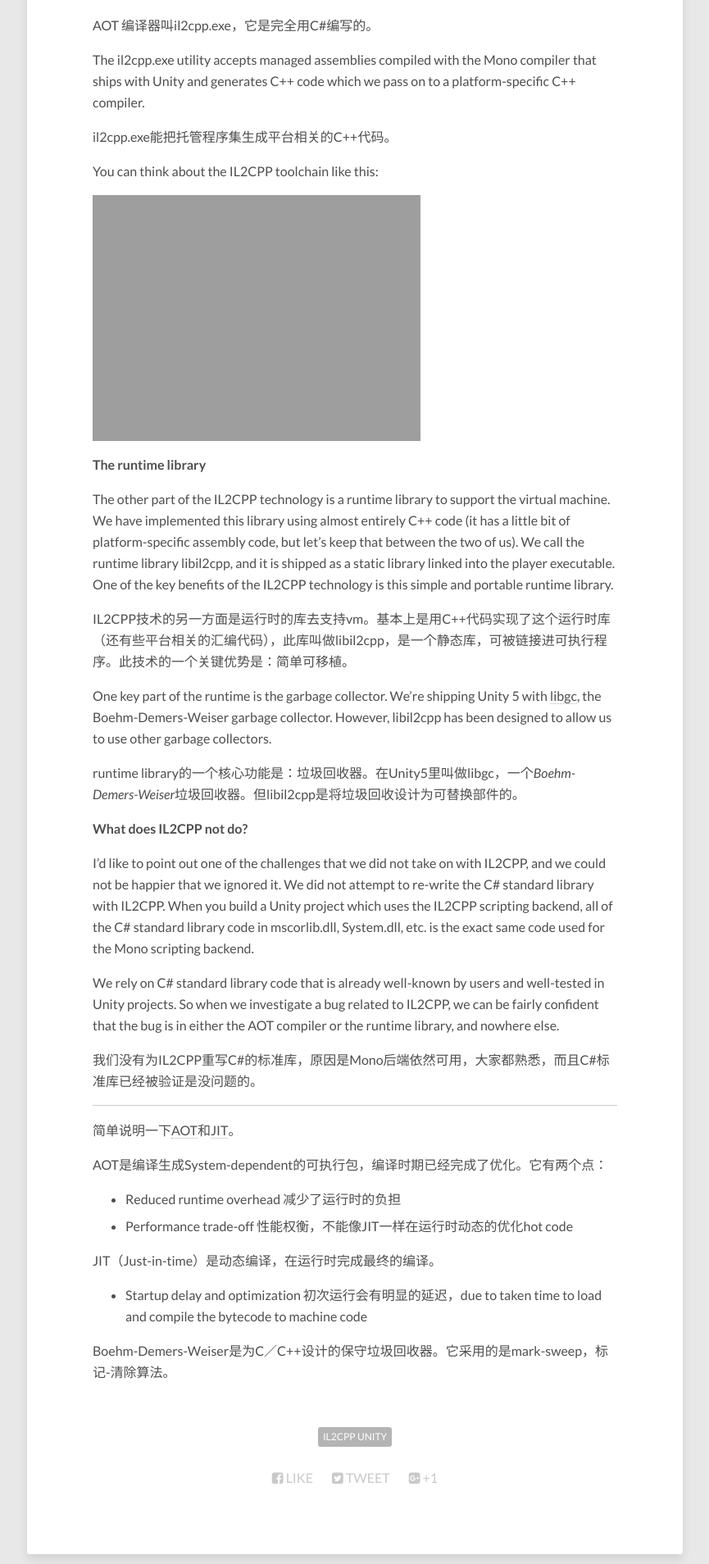
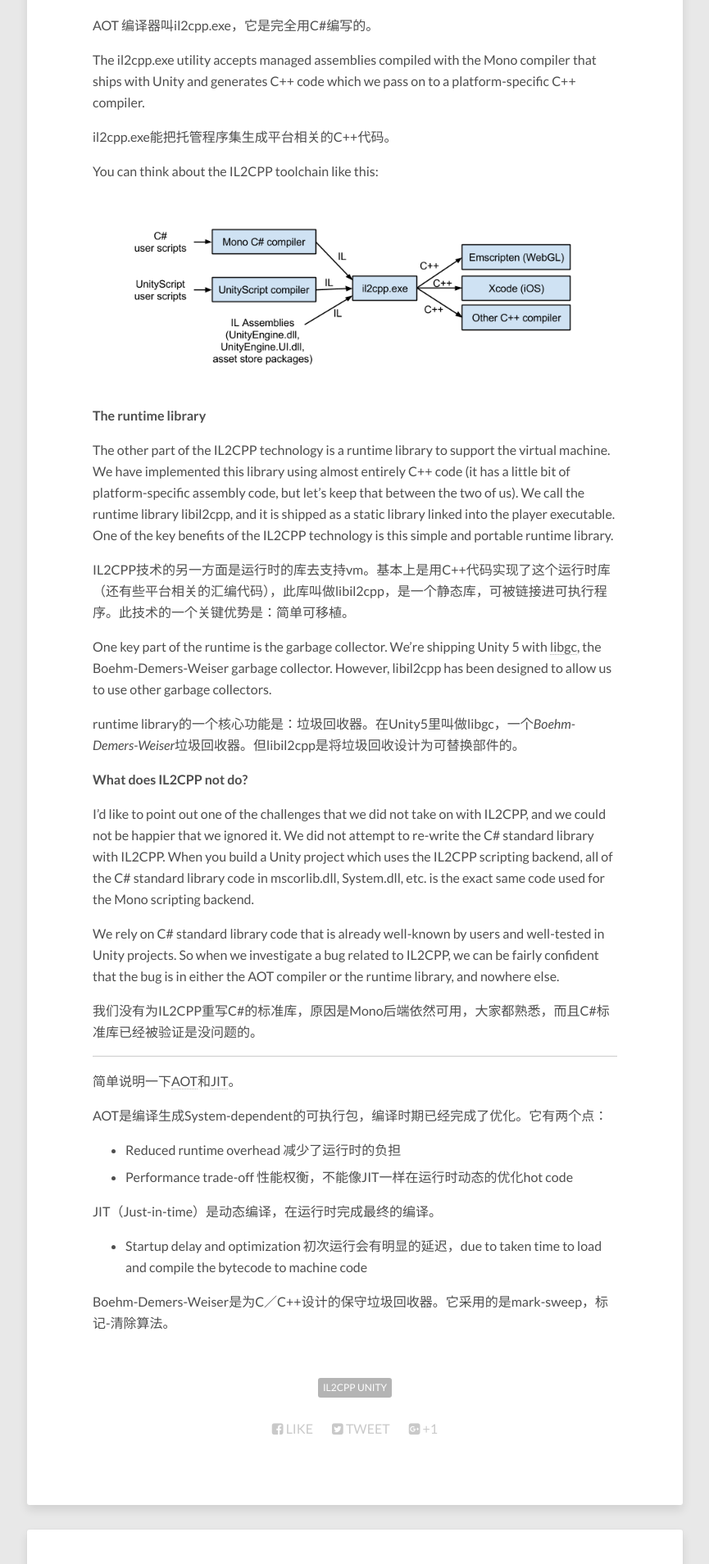
Before and after one commit to AllenSky/AllenSky.github.io, a Jekyll site: the page built from _posts/2017-03-23-il2cpp_introduce.markdown, in a window 1280 px wide. Shown: the part 746-2654 px from the top of the page at 82% size, without its empty margins (207-1072 px from the left). Built offline with Jekyll 4.4.1, drawn with Linux system fonts in a browser that asks for light colours; nearby versions of some CDN libraries; comment, search, counter and statistics services are not loaded.

Commit message:
IL2CPP
IL2CPP

```diff
--- a/_posts/2017-03-23-il2cpp_introduce.markdown
+++ b/_posts/2017-03-23-il2cpp_introduce.markdown
@@ -33,7 +33,7 @@ il2cpp.exe能把托管程序集生成平台相关的C++代码。
 
 You can think about the IL2CPP toolchain like this:
 
-![Smaller icon](http://awalife.top/images/9/il2cpp-toolchain-smaller.ong)
+![Smaller icon](http://awalife.top/images/9/il2cpp-toolchain-smaller.png)
 
 **The runtime library**
 
```
